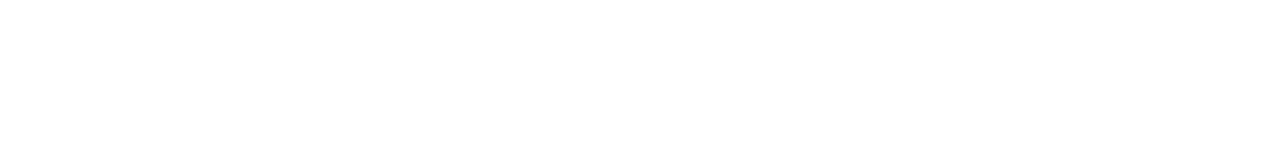
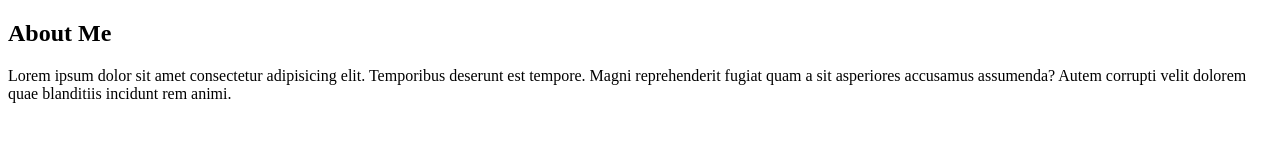
Before and after one commit to mrogach2350/branches, a plain HTML site: page index.html in a window 1280 px wide. Drawn offline with Linux system fonts and the light colour scheme.

Commit message:
adds about me paragraph

```diff
--- a/index.html
+++ b/index.html
@@ -8,6 +8,10 @@
     <script src="./app.js"></script>
 </head>
 <body>
+    <h2>About Me</h2>
+    <p>
+        Lorem ipsum dolor sit amet consectetur adipisicing elit. Temporibus deserunt est tempore. Magni reprehenderit fugiat quam a sit asperiores accusamus assumenda? Autem corrupti velit dolorem quae blanditiis incidunt rem animi.
+    </p>
     <script>console.log('sanity check')</script>
 </body>
 </html>
```
